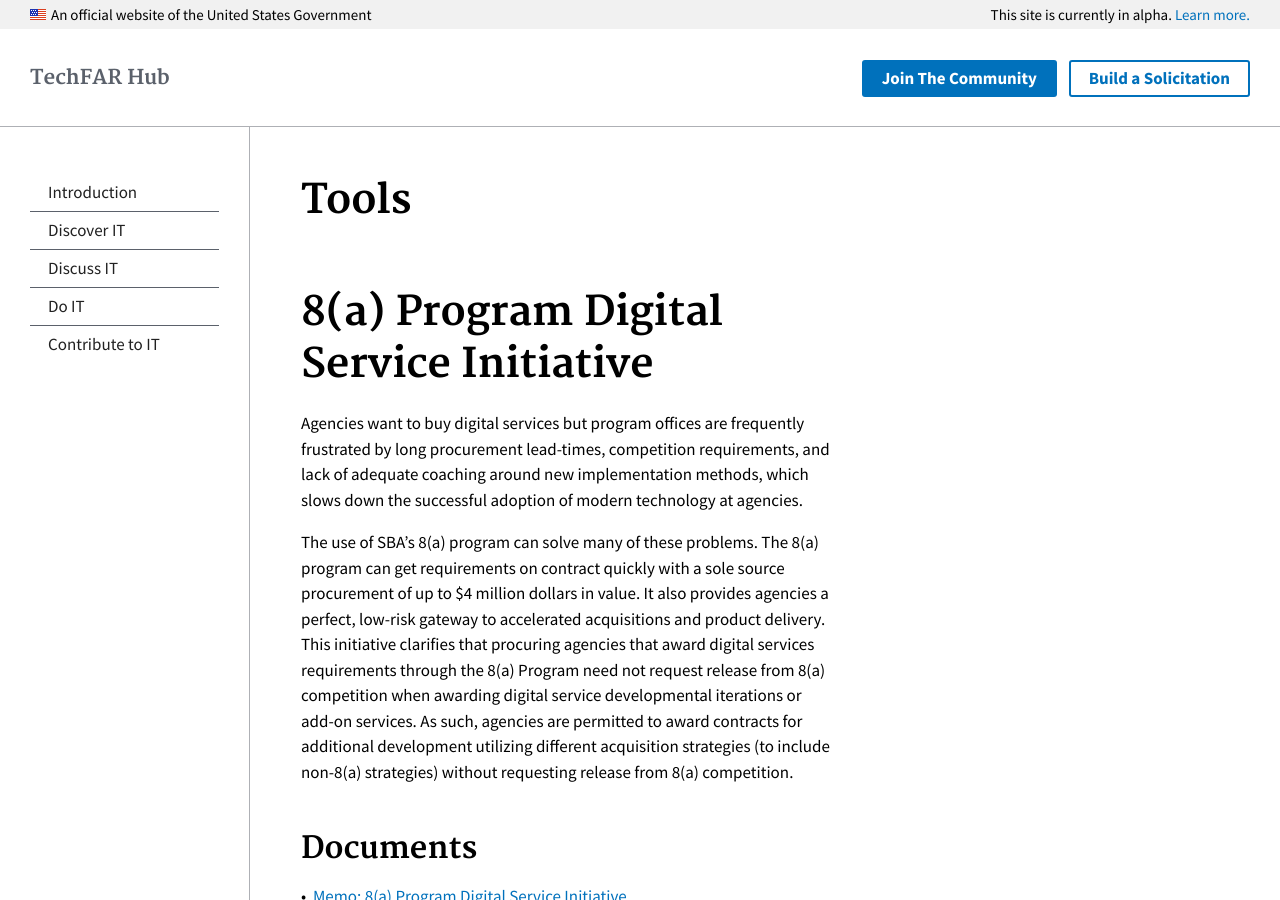
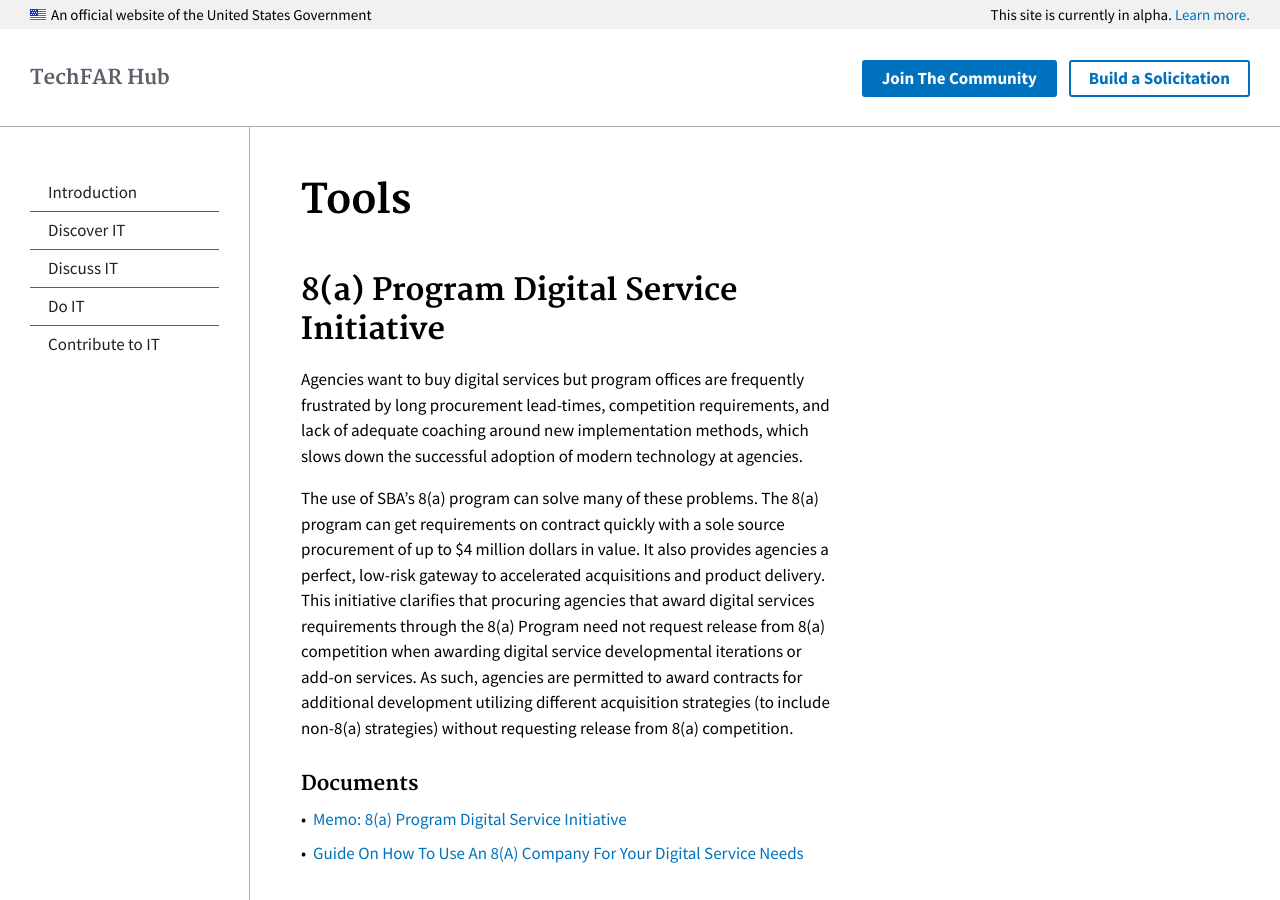
Before and after one commit to usds/techfar-hub, a Jekyll site: the page built from sba-docs/sba8a.md, in a window 1280 px wide and 900 px high. Built offline with Jekyll 4.4.1, drawn with Linux system fonts in a browser that asks for light colours.

Commit message:
SBA home page header structure update

```diff
--- a/sba-docs/sba8a.md
+++ b/sba-docs/sba8a.md
@@ -5,29 +5,29 @@ layout: default
 title: Tools
 ---
 
-# 8(a) Program Digital Service Initiative
+## 8(a) Program Digital Service Initiative
 
 Agencies want to buy digital services but program offices are frequently frustrated by long procurement lead-times, competition requirements, and lack of adequate coaching around new implementation methods, which slows down the successful adoption of modern technology at agencies.
 
 The use of SBA’s 8(a) program can solve many of these problems.  The 8(a) program can get requirements on contract quickly with a sole source procurement of up to $4 million dollars in value.  It also provides agencies a perfect, low-risk gateway to accelerated acquisitions and product delivery. This initiative clarifies that procuring agencies that award digital services requirements through the 8(a) Program need not request release from 8(a) competition when awarding digital service developmental iterations or add-on services.  As such, agencies are permitted to award contracts for additional development utilizing different acquisition strategies (to include non-8(a) strategies) without requesting release from 8(a) competition.
 
-## Documents
+### Documents
 * [Memo: 8(a) Program Digital Service Initiative](https://techfarhub.cio.gov/assets/files/8aSBA_USDSMemo.pdf)
 * [Guide On How To Use An 8(A) Company For Your Digital Service Needs](https://techfarhub.cio.gov/discover-IT/how_to_8a/)
 
-## Templates
+### Templates
 
-### Learn the Process
+#### Learn the Process
   * [Download the Docx](https://techfarhub.cio.gov/assets/files/USDS-LearnTheProcessSOO.docx)
   * [Read It](https://github.com/usds/techfar-hub/blob/master/sba-docs/learn_the_processSOO.md)
   * [Help Improve This Content](https://github.com/usds/techfar-hub/blob/master/README.md)
 
-### Select the Tech
+#### Select the Tech
   * [Download the Docx](https://techfarhub.cio.gov/assets/files/USDS-SelectYourTechSOO.docx)
   * [Read It](https://github.com/usds/techfar-hub/blob/master/sba-docs/select_your_tech.md)
   * [Help Improve This Content](https://github.com/usds/techfar-hub/blob/master/README.md)
 
-### Build the MVP
+#### Build the MVP
   * [Download the Docx](https://techfarhub.cio.gov/assets/files/USDS-BuildAnMVP_SOO.docx)
   * [Read It](https://github.com/usds/techfar-hub/blob/master/sba-docs/build_MVP.md)
   * [Help Improve This Content](https://github.com/usds/techfar-hub/blob/master/README.md)
```
